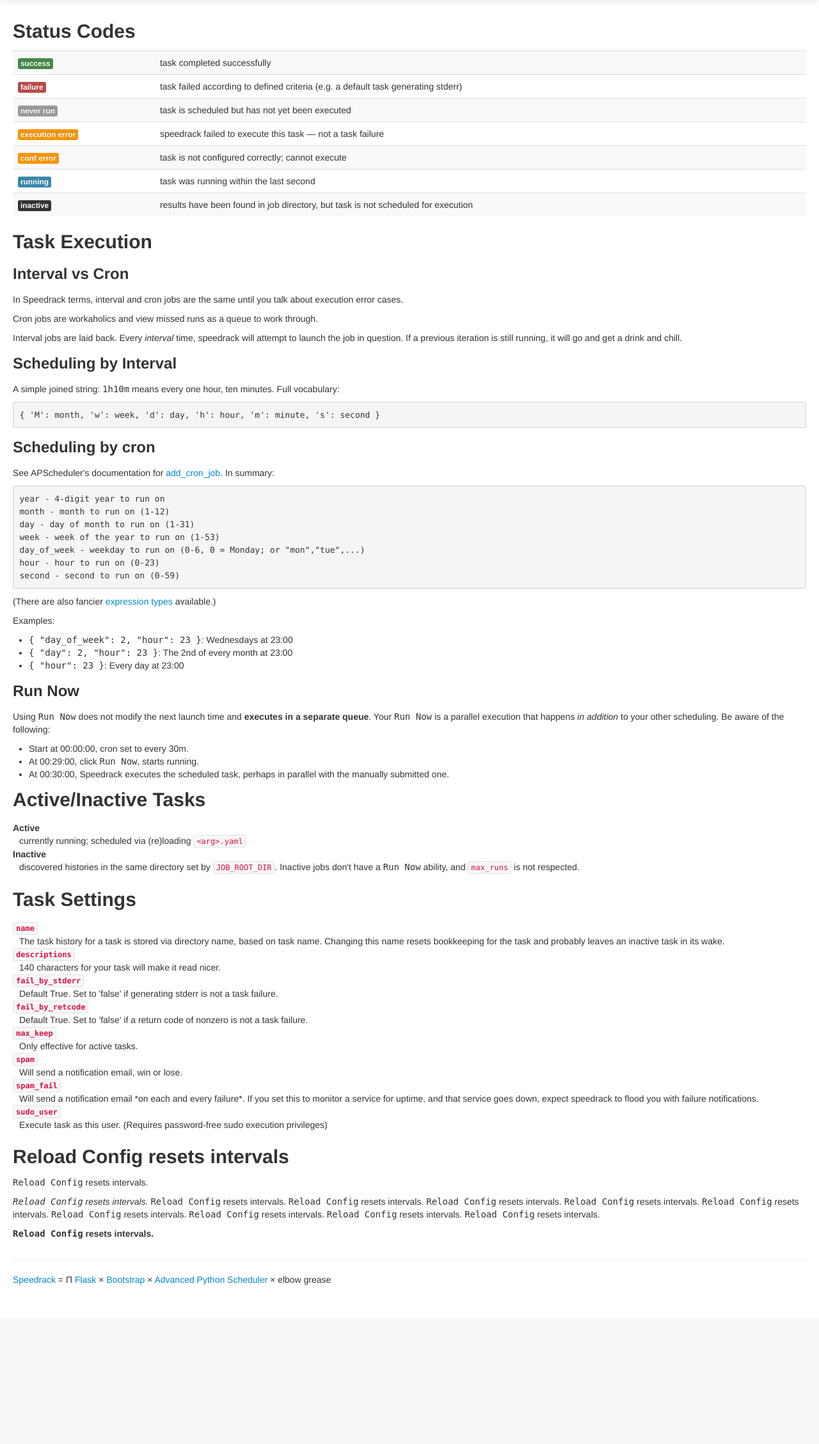
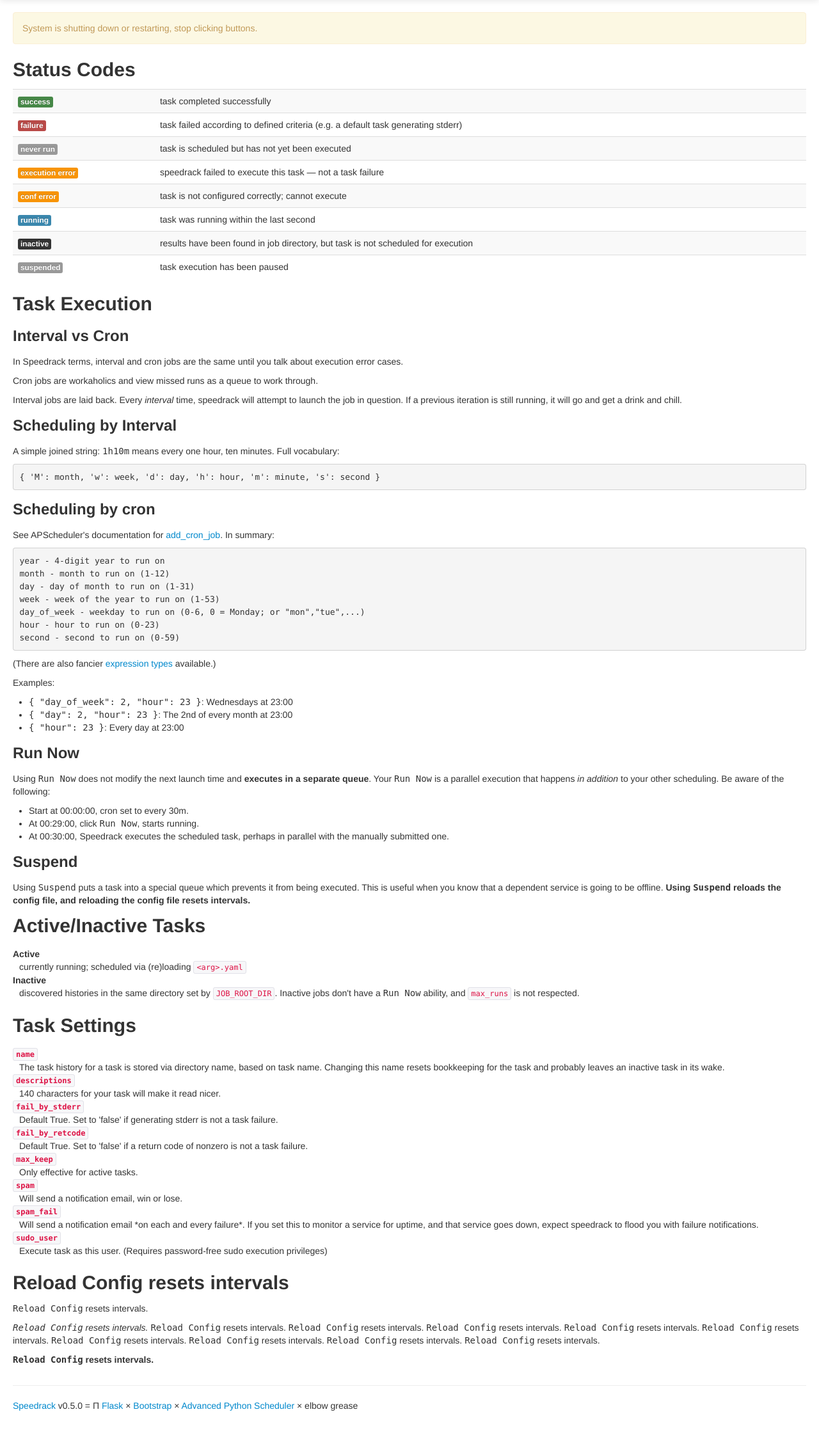
Before and after one commit to V-E-O/speedrack, a Flask app: page /help in a window 1280 px wide. Shown: the part 41-2298 px from the top of the page at 64% size. Before the commit the page ends 2049 px from the top, so only its background shows below. Run offline with Flask 2, Linux system fonts and the light colour scheme; some libraries are stand-ins or nearby versions.

Commit message:
add suspend functionality for convenience

```diff
--- a/speedrack/aps.py
+++ b/speedrack/aps.py
@@ -24,7 +24,11 @@
 apscheduler.scheduler.logger = app.logger
 logger = app.logger # expose without referring to app
 
-def init(yaml_file, job_state_file = None):
+# do not refer to app beyond this point
+
+def init(yaml_file,
+         suspended,
+         job_state_file = None):
     """Set up apscheduler, recover existing file store if there is one,
     otherwise kick off a new one with existing config settings"""
 
@@ -35,7 +39,7 @@
     recovered_job_count = len(sched.get_jobs())
     if recovered_job_count == 0:
         logger.info("Recovered NO jobs from store, creating new job store and seeding with config-generated params.")
-        sched = update(sched, yaml_file, job_state_file)
+        sched = update(sched, yaml_file, job_state_file, suspended)
     else:
         logger.info("Recovered %d jobs from store." % recovered_job_count)
 
@@ -60,7 +64,7 @@
     sched = Scheduler(apsched_config)
     return sched
 
-def update(sched, yaml_file, job_state_file):
+def update(sched, yaml_file, job_state_file, suspended):
     """Clears existing persistent job store, replaces with new one
     created from current config file contents."""
 
@@ -78,7 +82,7 @@
     sched = new_scheduler()
 
     yaml_config = models.Config(yaml_file)
-    load_tasks(sched, yaml_config)
+    load_tasks(sched, yaml_config, suspended)
     sched.add_jobstore(ShelveJobStore(job_state_file), _FHANDLE)
     sched.start()
     return sched
@@ -87,8 +91,9 @@
     '''detaching from existing jobstore isn't sufficient. must
     clear and rebuild'''
 
-    # Above is not literally true. It would be possible to walk each
-    # task and diff it agains the reloaded one.
+    # Above is not literally true. It is be possible to walk each
+    # task and diff it agains the reloaded one. This proved to be
+    # easy to get wrong, particularly during renames.
 
     logger.info("Clear requested, removing filestore.")
     try:
@@ -258,7 +263,7 @@
         raise Exception, "Shouldn't ever be here."
 
 
-def load_tasks(sched, config):
+def load_tasks(sched, config, suspended):
     """Given a list of tasks, update the scheduler."""
 
     logger.debug("NUM TASKS: %d" % len(sched.get_jobs()))
@@ -269,6 +274,9 @@
 
     for config_block in config.parsed['tasks']:
         params = new_params(config_block)
+        if suspended.tasks and params[task_params.NAME] in suspended.tasks:
+            logger.info("Skipping suspended task: {task}".format(task=params[task_params.NAME]))
+            continue
         schedule_params(sched, params)
 
 def shutdown(sched):
--- a/speedrack/config/default.py
+++ b/speedrack/config/default.py
@@ -39,12 +39,13 @@
 #
 
 # Default is system temp
-#SPEEDRACK_DIR = None
+#SPEEDRACK_DIR = "/your/favorite/path"
 
 # Individual storage overrides
 #JOB_ROOT_DIR = "./jobs"
 #JOB_STATE = "./sprack.shelve"
 #LOG_DIR = "./logs"
+#SUSPENDED_FILE = "./sprack.suspended"
 
 # log
 LOG_MAX_SIZE = 1024 * 1024 * 5
--- a/speedrack/constants/__init__.py
+++ b/speedrack/constants/__init__.py
@@ -2,6 +2,8 @@
 CONFIG_YAML = "CONFIG_YAML"
 JOB_ROOT_DIR = "JOB_ROOT_DIR"
 JOB_STATE = "JOB_STATE"
+SUSPENDED_FILE = "SUSPENDED_FILE"
+SUSPENDED_TASKS = "SUSPENDED_TASKS"
 SECRET_KEY = "SECRET_KEY"
 
 LOG_COUNT = "LOG_COUNT"
--- a/speedrack/status.py
+++ b/speedrack/status.py
@@ -6,8 +6,9 @@
 CONF_ERROR = "conf error"
 RUNNING    = "running"
 INACTIVE   = "inactive"
+SUSPENDED  = "suspended"
 
-_all_status = [SUCCESS, FAILURE, NEVER_RUN, EXEC_ERROR, CONF_ERROR, RUNNING, INACTIVE]
+_all_status = [SUCCESS, FAILURE, NEVER_RUN, EXEC_ERROR, CONF_ERROR, RUNNING, INACTIVE, SUSPENDED]
 
 # text descriptions
 _description = {
@@ -18,6 +19,7 @@
     CONF_ERROR : "task is not configured correctly; cannot execute",
     RUNNING    : "task was running within the last second",
     INACTIVE   : "results have been found in job directory, but task is not scheduled for execution",
+    SUSPENDED  : "task execution has been paused",
 }
 
 # state -> severity
@@ -30,6 +32,7 @@
     EXEC_ERROR : "warning",
     RUNNING    : "info",
     INACTIVE   : "inverse",
+    SUSPENDED  : "default",
 }
 
 def get_all_status():
--- a/speedrack/templates/debug.html.jinja
+++ b/speedrack/templates/debug.html.jinja
@@ -30,6 +30,7 @@
     {{ tab("settings", "application settings ") }}
     {{ tab("raw", "raw yaml file ") }}
     {{ tab("parsed", "parsed configuration ") }}
+    {{ tab("suspended", "suspended tasks") }}
   </ul>
 
   {% if display_data == "scheduled" %}
@@ -64,6 +65,9 @@
   {% elif display_data == "parsed" %}
   <pre>{{ yaml_config }}</pre>
 
+  {% elif display_data == "suspended" %}
+  <pre>{{ suspended.tasks }}</pre>
+
   {% endif %}
 
 
--- a/speedrack/templates/help.html.jinja
+++ b/speedrack/templates/help.html.jinja
@@ -65,6 +65,11 @@
     <li>At 00:30:00, Speedrack executes the scheduled task, perhaps in parallel with the manually submitted one.</p>
   </ul>
 
+  <h3>Suspend</h3>
+  <p>
+    Using <tt>Suspend</tt> puts a task into a special queue which prevents it from being executed. This is useful when you know that a dependent service is going to be offline. <strong>Using <tt>Suspend</tt> reloads the config file, and reloading the config file resets intervals.</strong>
+  </p>
+
   <h2>Active/Inactive Tasks</h2>
 
   <dl>
--- a/speedrack/templates/layout.html.jinja
+++ b/speedrack/templates/layout.html.jinja
@@ -76,8 +76,9 @@
   <div class="container-fluid">
     <hr>
     <p>
-      <a href="https://bitbucket.org/clinthowarth/speedrack">Speedrack</a> = &Pi; <a href="http://flask.pocoo.org/">Flask</a> &times; <a href="http://twitter.github.com/bootstrap/">Bootstrap</a> &times; <a href="http://packages.python.org/APScheduler/">Advanced Python Scheduler</a> &times; elbow grease
+      <a href="https://bitbucket.org/clinthowarth/speedrack">Speedrack</a> v{{ config['version'] }} = &Pi; <a href="http://flask.pocoo.org/">Flask</a> &times; <a href="http://twitter.github.com/bootstrap/">Bootstrap</a> &times; <a href="http://packages.python.org/APScheduler/">Advanced Python Scheduler</a> &times; elbow grease
     </p>
+
   </div>
   {% endblock footer -%}
 
--- a/speedrack/views.py
+++ b/speedrack/views.py
@@ -115,16 +115,22 @@
         flash("Couldn't find your job. How did we get here?", "error")
         return redirect(url_for('show_tasks'))
 
-    flash("Submitted [%s] for immediate execution." % task_name, "info")
+    flash("Submitted [{task}] for immediate execution.".format(task=task_name), "info")
     return redirect(url_for('show_tasks', task_name = task_name, just_launched = True))
+
+def _reload_config():
+    app._shutdown = True
+    app._sched = aps.update(
+        app._sched,
+        app.config.get('CONFIG_YAML', None),
+        app.config.get('JOB_STATE', None),
+        app._suspended
+    )
+    app._shutdown = False
 
 @app.route("/config/reload")
 def reload_config():
-    app._shutdown = True
-    app._sched = aps.update(app._sched,
-                            app.config.get('CONFIG_YAML', None),
-                            app.config.get('JOB_STATE', None))
-    app._shutdown = False
+    _reload_config()
     _flash_msg = "Reloaded config file: {conf}".format(conf=app.config.get('CONFIG_YAML', None))
     flash(_flash_msg, "success")
     return redirect(url_for('show_debug'))
@@ -136,6 +142,30 @@
     flash("Scheduler cleared of running tasks; consider reloading config now.")
     return redirect(url_for('show_debug'))
 
+@app.route("/tasks/<task_name>/toggle_suspend")
+def toggle_suspend_task(task_name = None):
+    if task_name is None:
+        flash("How did we end up here? It's a mystery.", "warning")
+        return redirect(url_for('show_tasks'))
+
+    task_name = task_name.lower()
+
+    added_suspend = False
+    if task_name in app._suspended.tasks:
+        app._suspended.remove(task_name)
+    else:
+        app._suspended.add(task_name)
+        added_suspend = True
+
+    _reload_config()
+
+    if added_suspend:
+        flash("Task [{task}] suspended. Also reloaded config file.".format(task=task_name), "success")
+    else:
+        flash("Task [{task}] resumed execution. Also reloaded config file".format(task=task_name), "success")
+    return redirect(url_for("show_tasks"))
+
+
 @app.route("/debug")
 def show_debug():
     yaml_config = models.Config(app.config['CONFIG_YAML'])
@@ -143,7 +173,8 @@
     if ('scheduled' in request.args
         or 'settings' in request.args
         or 'raw' in request.args
-        or 'parsed' in request.args):
+        or 'parsed' in request.args
+        or 'suspended' in request.args):
 
         if 'scheduled' in request.args:
             display_data = 'scheduled'
@@ -153,12 +184,15 @@
             display_data = 'raw'
         elif 'parsed' in request.args:
             display_data = 'parsed'
+        elif 'suspended' in request.args:
+            display_data = 'suspended'
 
     jobs = app._sched.get_jobs()
     return render_template("debug.html.jinja",
                            jobs=jobs,
                            yaml_config=yaml_config,
-                           display_data=display_data)
+                           display_data=display_data,
+                           suspended=app._suspended)
 
 @app.route("/help")
 def show_help():
```
Also changed, not shown: speedrack/__init__.py (+10 -3 lines), speedrack/models.py (+52 -10 lines), speedrack/templates/_single_task.html.jinja (+28 -16 lines), speedrack/tests/views_test.py (+0 -25 lines), 3 other files.
